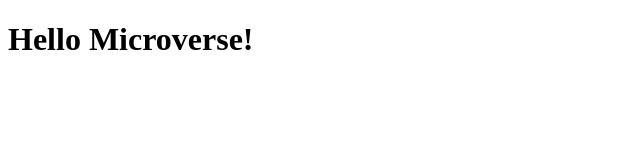
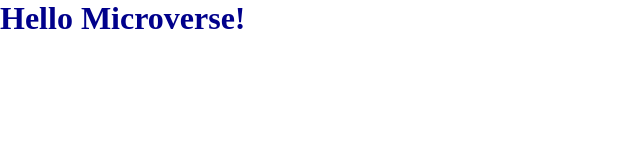
Before and after one commit to mikethreels/Hello_Microverse, a plain HTML site: page index.html in a window 1280 px wide. Shown: the whole page, without its empty margins (0-640 px from the left). Drawn offline with Linux system fonts and the light colour scheme.

Commit message:
Change index.html and style.css

```diff
--- a/index.html
+++ b/index.html
@@ -8,8 +8,8 @@
     <title>Document</title>
 </head>
 <body>
-    <head class="header">
+    <header class="header">
         <h1>Hello Microverse!</h1>
-    </head>
+    </header>
 </body>
 </html>
--- a/style.css
+++ b/style.css
@@ -0,0 +1,10 @@
+
+*{
+    margin:0;
+    padding: 0;
+    box-sizing: border-box;
+}
+
+.header{
+color: darkblue;
+}
```
